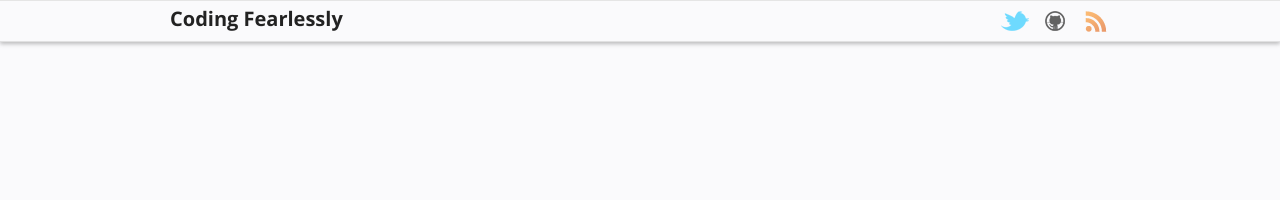
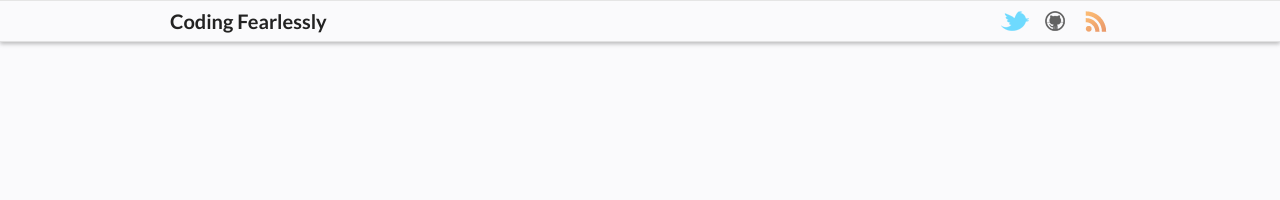
Before and after one commit to mmozuras/mmozuras.github.com, a Jekyll site: the page built from index.html, in a window 1280 px wide. Shown: the top 200 px of the page. Built offline with Jekyll 4.4.1, drawn with Linux system fonts in a browser that asks for light colours; Markdown is read by kramdown in place of the engine named in the settings.

Commit message:
Changed font from Open Sass to Lato

```diff
--- a/_layouts/default.html
+++ b/_layouts/default.html
@@ -8,7 +8,7 @@
    <meta name="author" content="Mindaugas Mozūras" />
    <meta name="description" content="Coding Fearlessly - writings by Mindaugas Mozūras.">
    <link rel="alternate" type="application/rss+xml" href="http://feeds.feedburner.com/CodingFearlessly">
-   <link href="http://fonts.googleapis.com/css?family=Open+Sans:400,700" rel="stylesheet" type="text/css">
+   <link href="http://fonts.googleapis.com/css?family=Lato:300,400,700" rel="stylesheet" type="text/css">
    <link href="/css/default.css" media="screen" rel="stylesheet" type="text/css" />
 
    <script type="text/javascript">var _gaq = _gaq || [];
--- a/_sass/default.sass
+++ b/_sass/default.sass
@@ -19,7 +19,7 @@
 
 body
   margin: 0
-  font-family: 'Open Sans', sans-serif
+  font-family: Lato, Helvetica, Arial, sans-serif
   font-size: 16px
   line-height: 18px
   color: #222222
@@ -124,7 +124,7 @@
     text-decoration: none
   float: left
   display: block
-  padding: 8px 20px 12px
+  padding: 10px 20px 10px
   margin-left: -20px
   font-size: 20px
   font-weight: 200
@@ -154,7 +154,7 @@
   text-decoration: none
 
 h1, h2, h3, .brand, .navbar, a, blockquote>p
-  font-family: 'Open Sans', sans-serif
+  font-family: Lato, Helvetica, Arial, sans-serif
   color: #222222
 
 h1, h2, h3, .brand
```
Also changed, not shown: css/default.css.
